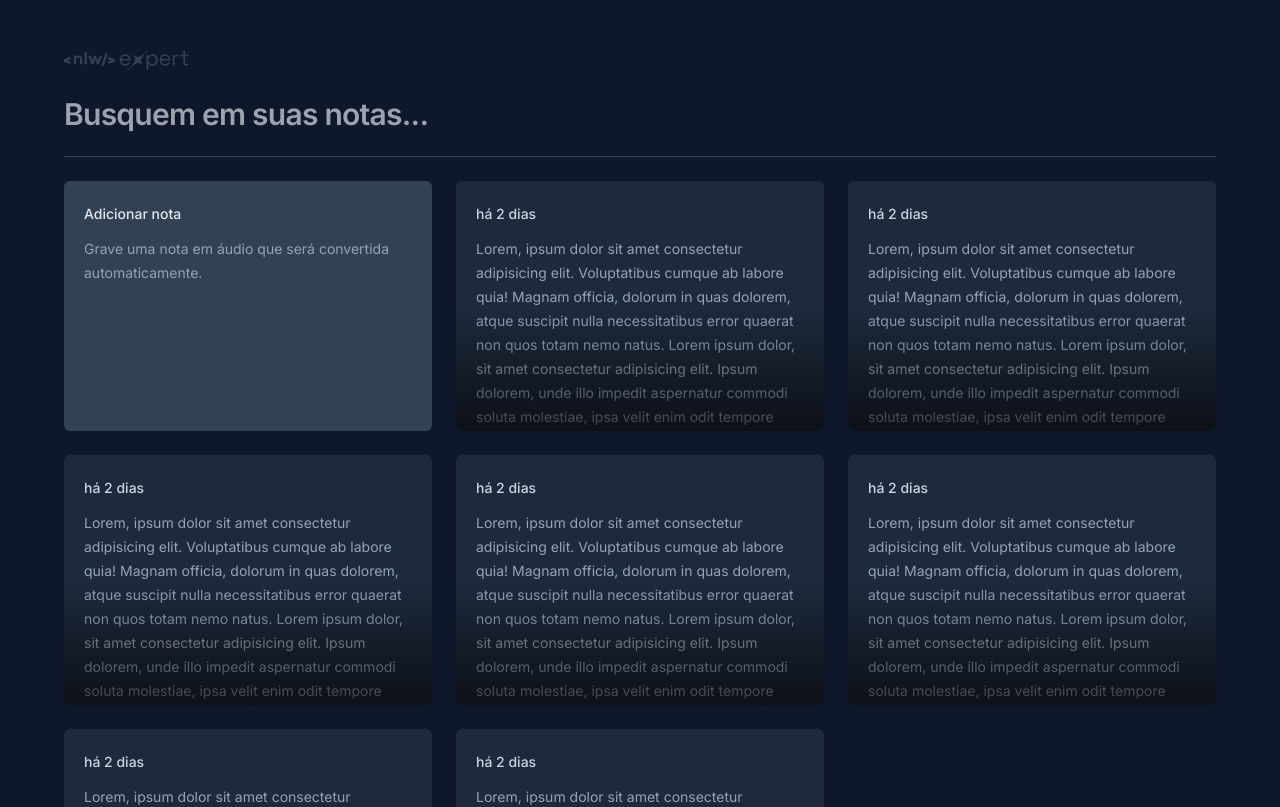
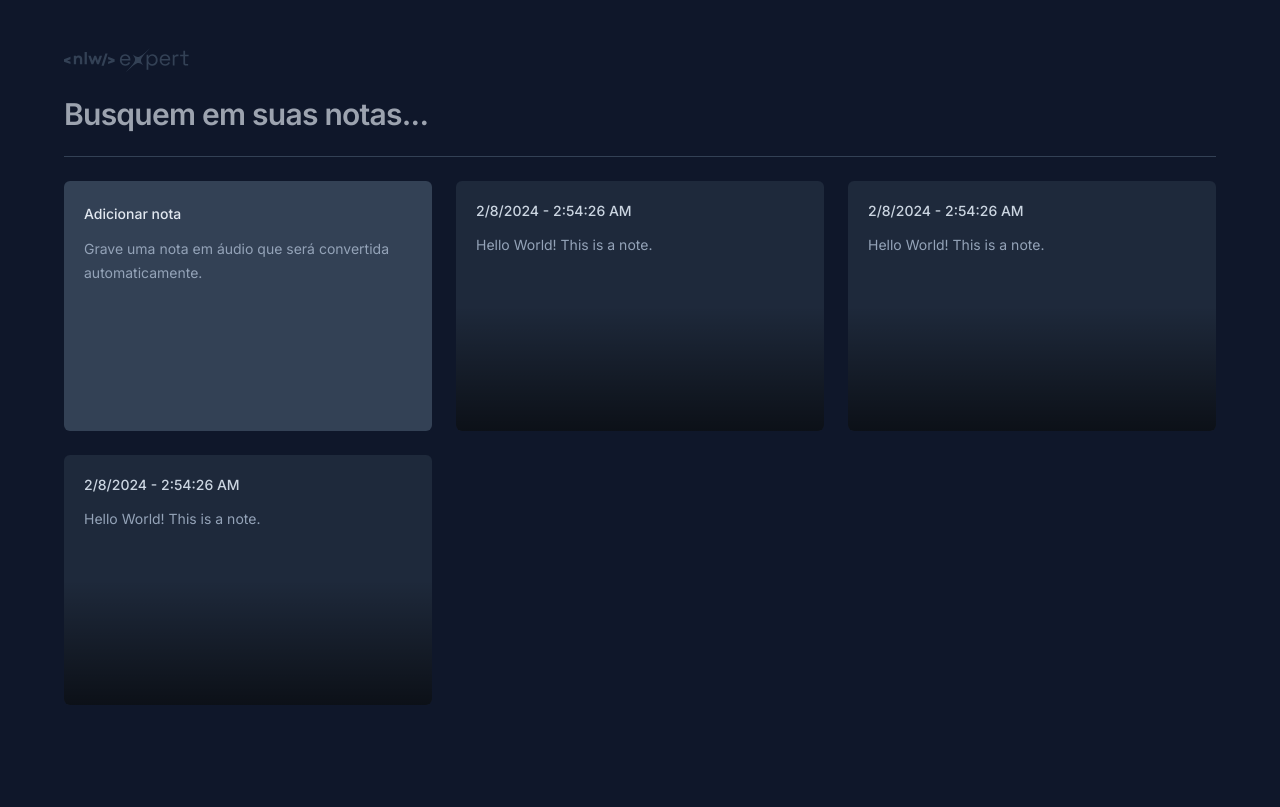
Before and after one commit to MarcusVNT/audio-notes, a React (Vite) app: page / in a window 1280 px wide. Shown: the top 807 px of the page. Built offline with nearby package versions, Linux system fonts and the light colour scheme.

Commit message:
NoteCard Modal added with CSS.

```diff
--- a/package.json
+++ b/package.json
@@ -10,6 +10,9 @@
     "preview": "vite preview"
   },
   "dependencies": {
+    "@radix-ui/react-dialog": "^1.0.5",
+    "date-fns": "^3.3.1",
+    "lucide-react": "^0.323.0",
     "prop-types": "^15.8.1",
     "react": "^18.2.0",
     "react-dom": "^18.2.0",
--- a/src/App.tsx
+++ b/src/App.tsx
@@ -1,5 +1,5 @@
 import { NewNoteCard } from "./Components/NewNoteCard";
-import { NoteCard } from "./Components/NoteCards";
+import { NoteCard } from "./Components/NoteCard";
 import LogoNLW from "./assets/LogoNLW.svg";
 
 export function App() {
@@ -17,13 +17,24 @@
 
       <div className="grid grid-cols-3 gap-6 auto-rows-[250px]">
         <NewNoteCard />
-        <NoteCard />
-        <NoteCard />
-        <NoteCard />
-        <NoteCard />
-        <NoteCard />
-        <NoteCard />
-        <NoteCard />
+        <NoteCard
+          note={{
+            date: new Date(),
+            content: "Hello World! This is a note.",
+          }}
+        />
+        <NoteCard
+          note={{
+            date: new Date(),
+            content: "Hello World! This is a note.",
+          }}
+        />
+        <NoteCard
+          note={{
+            date: new Date(),
+            content: "Hello World! This is a note.",
+          }}
+        />
       </div>
     </div>
   );
--- /dev/null
+++ b/src/Components/NoteCard.tsx
@@ -0,0 +1,53 @@
+import * as Dialog from "@radix-ui/react-dialog";
+import { formatDistanceToNow } from "date-fns";
+import { ptBR } from "date-fns/locale";
+import { X } from "lucide-react";
+
+interface NoteCardProps {
+  note: {
+    date: Date;
+    content: string;
+  };
+}
+
+export function NoteCard({ note }: NoteCardProps) {
+  return (
+    <Dialog.Root>
+      <Dialog.Trigger className="rounded-md text-left flex flex-col outline-none bg-slate-800 p-5 gap-3 overflow-hidden relative hover:ring-2 hover:ring-slate-600 focus-visible:ring-2 focus-visible:ring-lime-400">
+        <span className="text-sm font-medium text-slate-300">
+          {note.date.toLocaleDateString()} - {note.date.toLocaleTimeString()}
+        </span>
+        <p className="text-sm leading-6 text-slate-400">{note.content}</p>
+
+        <div className="absolute bottom-0 left-0 right-0 h-1/2 bg-gradient-to-t from-black/60 to-black/0 pointer-events-none" />
+      </Dialog.Trigger>
+
+      <Dialog.Portal>
+        <Dialog.Overlay className="inset-0 fixed bg-black/60" />
+        <Dialog.Content className="fixed left-1/2 top-1/2 -translate-x-1/2 -translate-y-1/2 max-w-[640px] w-full h-[60vh] bg-slate-700 rounded-md flex flex-col outline-none overflow-hidden">
+          <Dialog.Close className="absolute top-0 right-0 bg-slate-800 p-[6px] text-slate-400 hover:text-slate-100">
+            <X className="size-5" />
+          </Dialog.Close>
+          <div className="flex flex-1 flex-col p-5 gap-3">
+            <span className="text-sm font-medium text-slate-300">
+              {formatDistanceToNow(note.date, {
+                locale: ptBR,
+                addSuffix: true,
+              })}{" "}
+              - {note.date.toLocaleTimeString()}
+            </span>
+            <p className="text-sm leading-6 text-slate-400">{note.content}</p>
+          </div>
+
+          <button
+            type="button"
+            className="w-full bg-slate-800 py-4 text-center text-sm text-slate-300 outline-none font-medium group"
+          >
+            <span className="text-red-400 group-hover:underline ">Apagar</span>{" "}
+            Nota!
+          </button>
+        </Dialog.Content>
+      </Dialog.Portal>
+    </Dialog.Root>
+  );
+}
--- a/src/Components/NoteCards.tsx
+++ /dev/null
@@ -1,20 +0,0 @@
-export function NoteCard() {
-  return (
-    <button className="rounded-md text-left outline-none bg-slate-800 p-5 space-y-3 overflow-hidden relative hover:ring-2 hover:ring-slate-600 focus-visible:ring-2 focus-visible:ring-lime-400">
-      <span className="text-sm font-medium text-slate-300">há 2 dias</span>
-      <p className="text-sm leading-6 text-slate-400">
-        Lorem, ipsum dolor sit amet consectetur adipisicing elit. Voluptatibus
-        cumque ab labore quia! Magnam officia, dolorum in quas dolorem, atque
-        suscipit nulla necessitatibus error quaerat non quos totam nemo natus.
-        Lorem ipsum dolor, sit amet consectetur adipisicing elit. Ipsum dolorem,
-        unde illo impedit aspernatur commodi soluta molestiae, ipsa velit enim
-        odit tempore rerum labore. Ducimus at quod voluptatem. Vitae, quo? Lorem
-        ipsum dolor sit amet consectetur adipisicing elit. Nam harum dolores
-        aperiam fugit, vitae nobis odio in perspiciatis quia illum debitis
-        recusandae officia repellat? Cumque vitae non dignissimos quae ipsa?
-      </p>
-
-      <div className="absolute bottom-0 left-0 right-0 h-1/2 bg-gradient-to-t from-black/60 to-black/0 pointer-events-none" />
-    </button>
-  );
-}
```
Also changed, not shown: 1 other file (tests, documents, lock files or other folders).
